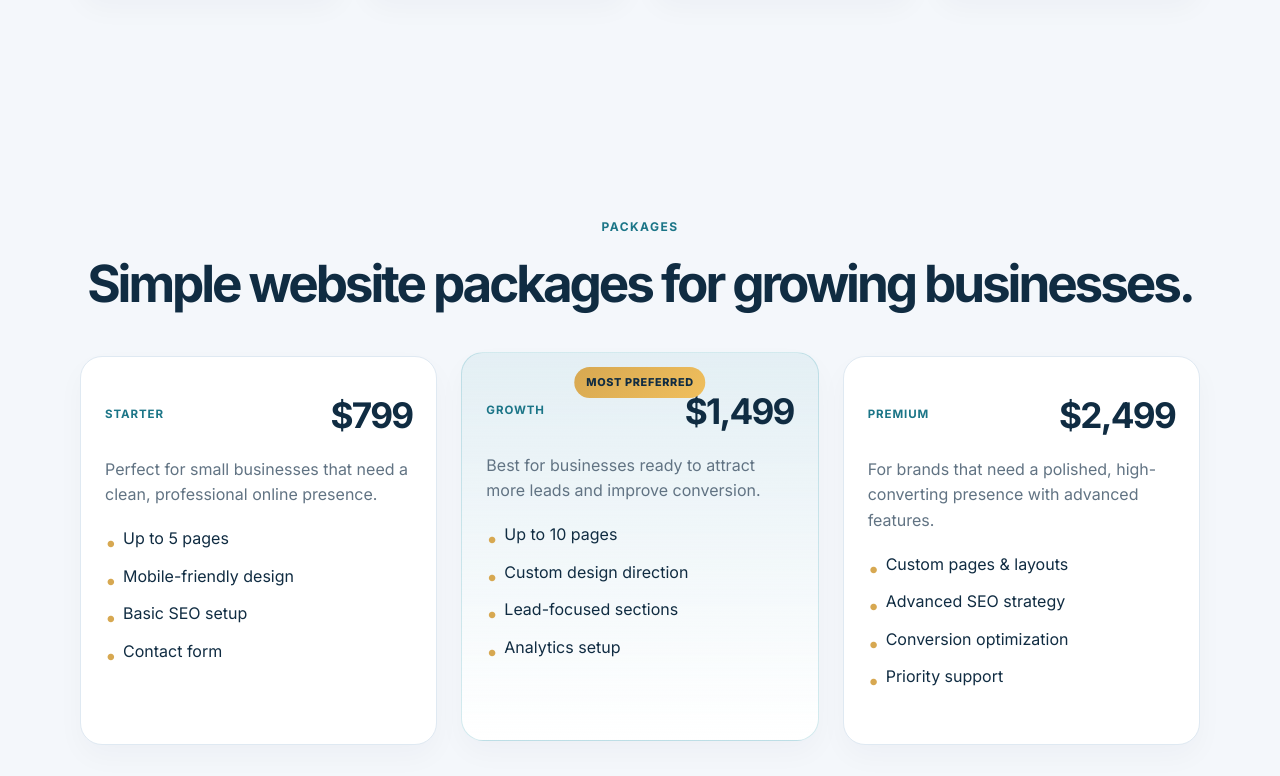
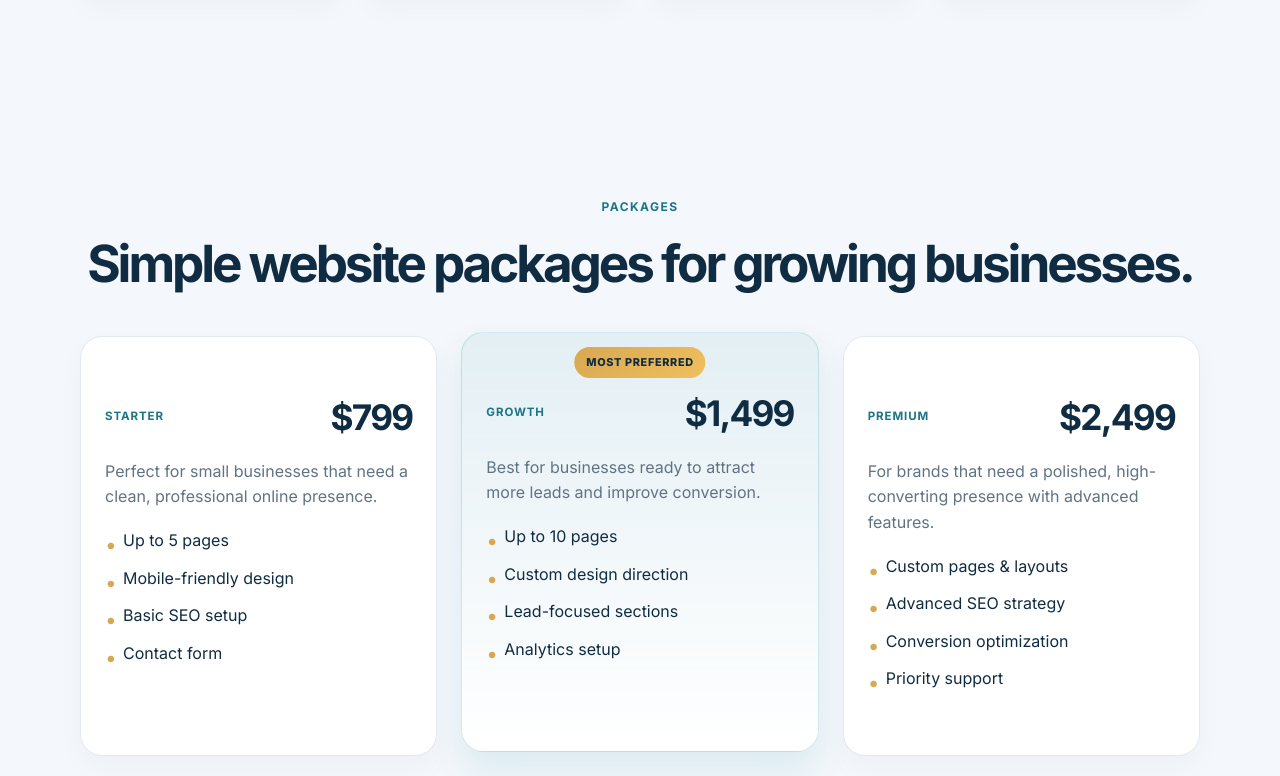
Before and after one commit to Cotoc-Ianis/BusinessSite, a plain HTML site: page index.html in a window 1280 px wide. Shown: the part 1724-2500 px from the top of the page. Drawn offline with Linux system fonts and the light colour scheme.

Commit message:
view update

```diff
--- a/styles.css
+++ b/styles.css
@@ -449,6 +449,10 @@ button {
   gap: 24px;
 }
 
+.packages-section {
+  padding-top: 90px;
+}
+
 .info-card,
 .template-card,
 .package-card {
@@ -482,9 +486,13 @@ button {
   color: var(--muted);
 }
 
-.template-grid,
+.template-grid {
+  grid-template-columns: repeat(3, minmax(0, 1fr));
+}
+
 .packages-grid {
   grid-template-columns: repeat(3, minmax(0, 1fr));
+  align-items: stretch;
 }
 
 .template-card {
@@ -503,6 +511,8 @@ button {
   transition: transform 0.2s ease, box-shadow 0.2s ease, border-color 0.2s ease;
   cursor: pointer;
   position: relative;
+  min-height: 420px;
+  padding-top: 46px;
 }
 
 .preferred-tag {
@@ -531,6 +541,7 @@ button {
   background: linear-gradient(180deg, rgba(36, 151, 168, 0.08), rgba(255, 255, 255, 0.98));
   border-color: rgba(36, 151, 168, 0.2);
   transform: translateY(-4px);
+  box-shadow: 0 18px 35px rgba(36, 151, 168, 0.12);
 }
 
 .package-header {
@@ -539,6 +550,7 @@ button {
   justify-content: space-between;
   gap: 12px;
   margin-bottom: 14px;
+  padding-top: 6px;
 }
 
 .package-name {
```
